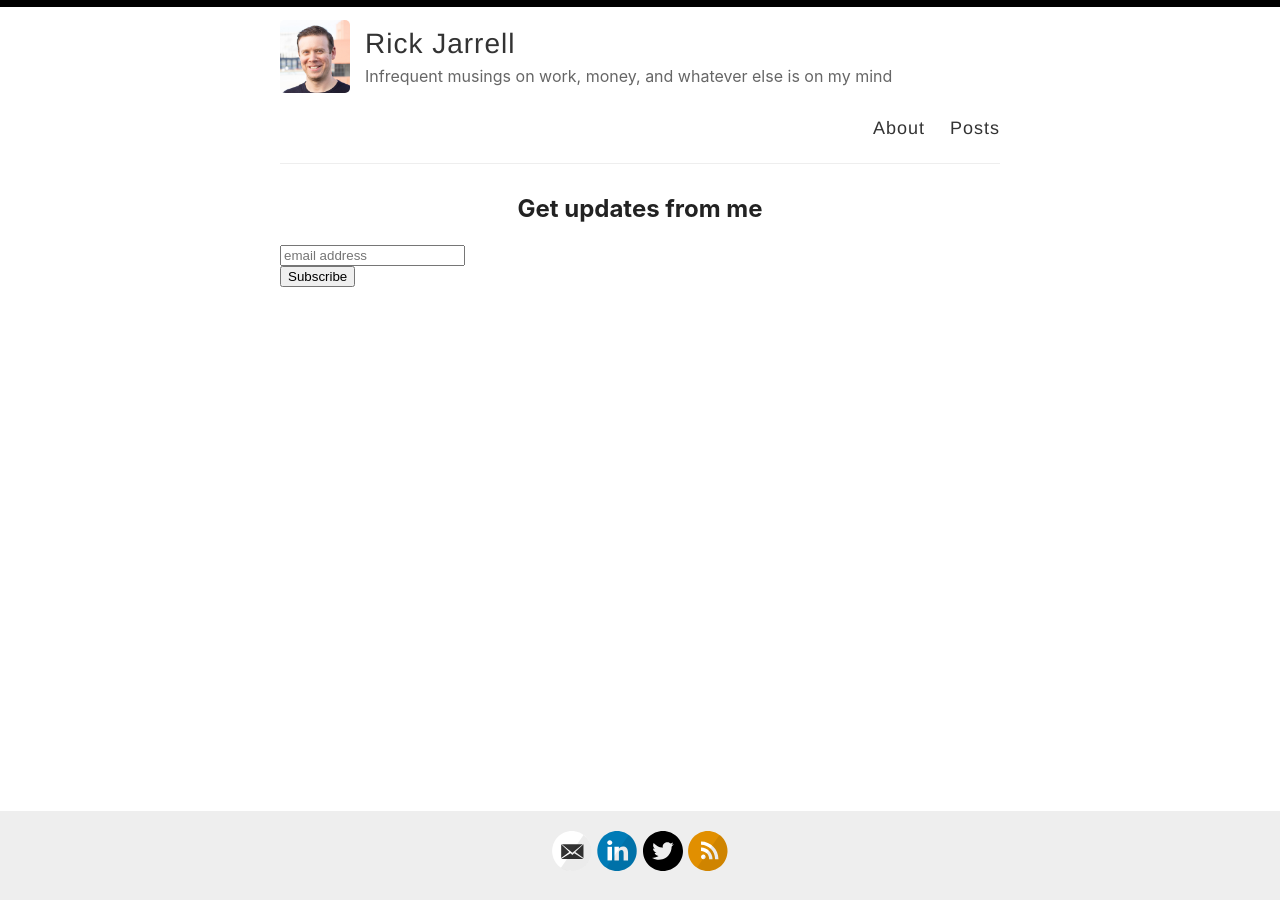
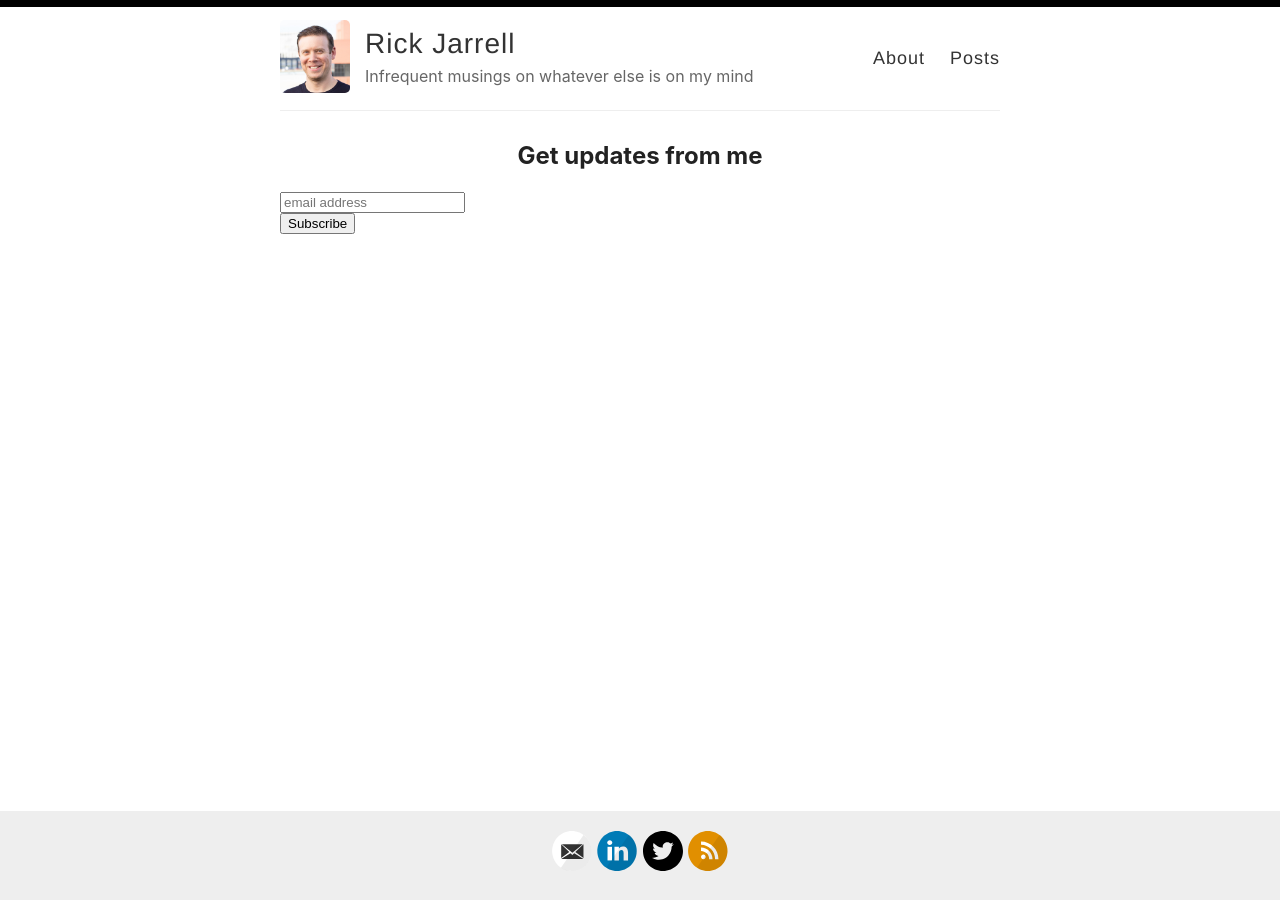
Before and after one commit to rickjarrell/backupblog, a Jekyll site: the page built from index.html, in a window 1280 px wide. Built offline with Jekyll 4.4.1, drawn with Linux system fonts in a browser that asks for light colours; the list of posts is cut into pages by our own code; comment, search, counter and statistics services are not loaded.

Commit message:
Update _config.yml

```diff
--- a/_config.yml
+++ b/_config.yml
@@ -9,7 +9,7 @@ name: Rick Jarrell
 author: Rick Jarrell
 
 # Short bio or description (displayed in the header)
-description: Infrequent musings on work, money, and whatever else is on my mind
+description: Infrequent musings on whatever else is on my mind
 
 # URL of your avatar or profile pic (you could use your GitHub profile pic)
 avatar: /images/profile.png
```
